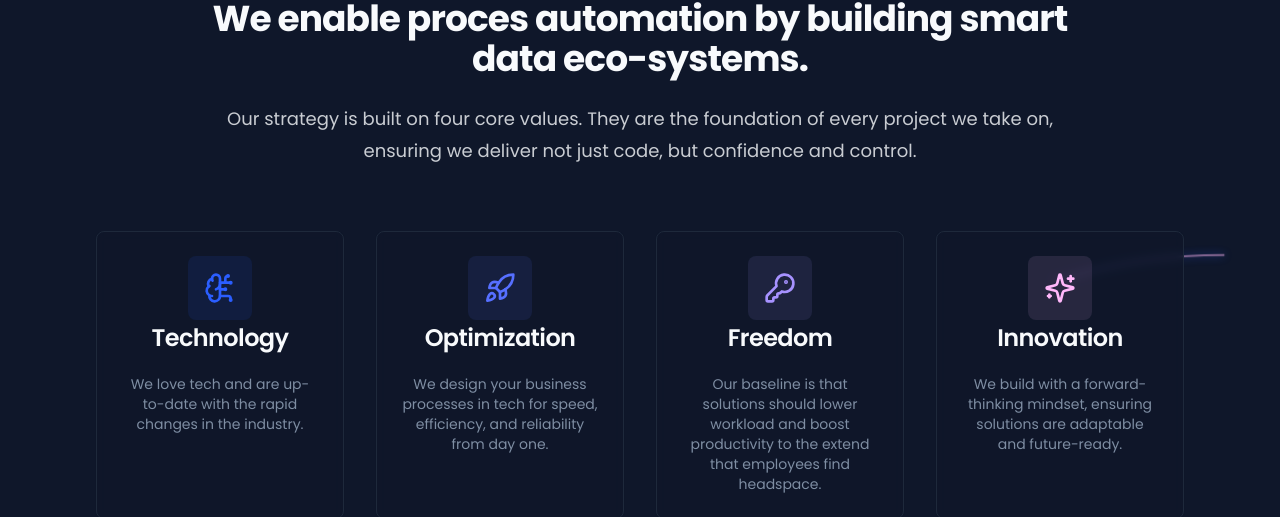
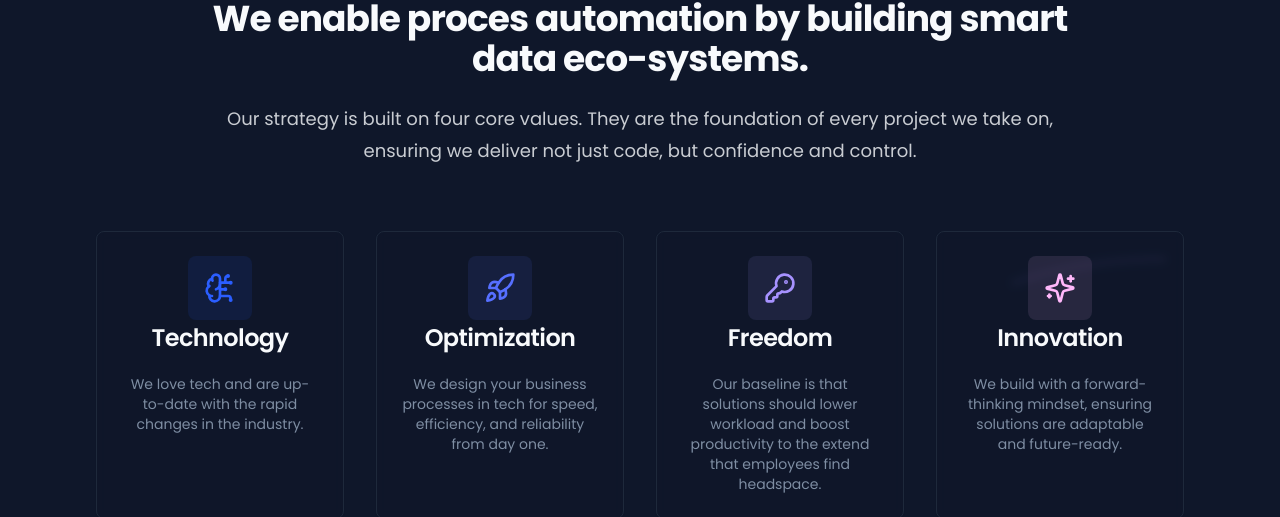
Before and after one commit to tovy-eu/tovy.eu-website, a Next.js app: page / in a window 1280 px wide. Shown: the part 1410-1927 px from the top of the page. Built offline with nearby package versions, Linux system fonts and the light colour scheme.

Commit message:
ok now make sure that the line visual in the about section is not as wid

```diff
--- a/src/components/landing/about-section.tsx
+++ b/src/components/landing/about-section.tsx
@@ -1,3 +1,4 @@
+
 import { Card, CardHeader, CardTitle, CardDescription } from "@/components/ui/card";
 import { BrainCircuit, Rocket, KeyRound, Sparkles } from "lucide-react";
 import React from 'react';
@@ -32,7 +33,8 @@ const pillars = [
 
 export function AboutSection() {
   return (
-    <section className="relative py-16 sm:py-24">
+    <section className="py-16 sm:py-24">
+      <ScrollReveal className="relative mx-auto max-w-6xl px-4 md:px-8">
         <div className="absolute inset-0 z-0 overflow-hidden hidden lg:block">
           <svg
             className="absolute left-1/2 top-1/2 -translate-x-1/2 -translate-y-1/2 w-full h-auto"
@@ -67,8 +69,6 @@ export function AboutSection() {
             />
           </svg>
         </div>
-
-      <ScrollReveal className="mx-auto max-w-6xl px-4 md:px-8">
         <div className="mx-auto max-w-4xl text-center">
           <p className="mt-2 text-3xl font-bold tracking-tight sm:text-4xl">
             We enable proces automation by building smart data eco-systems.
```
Lines whose indentation alone changed are shown as unchanged.
